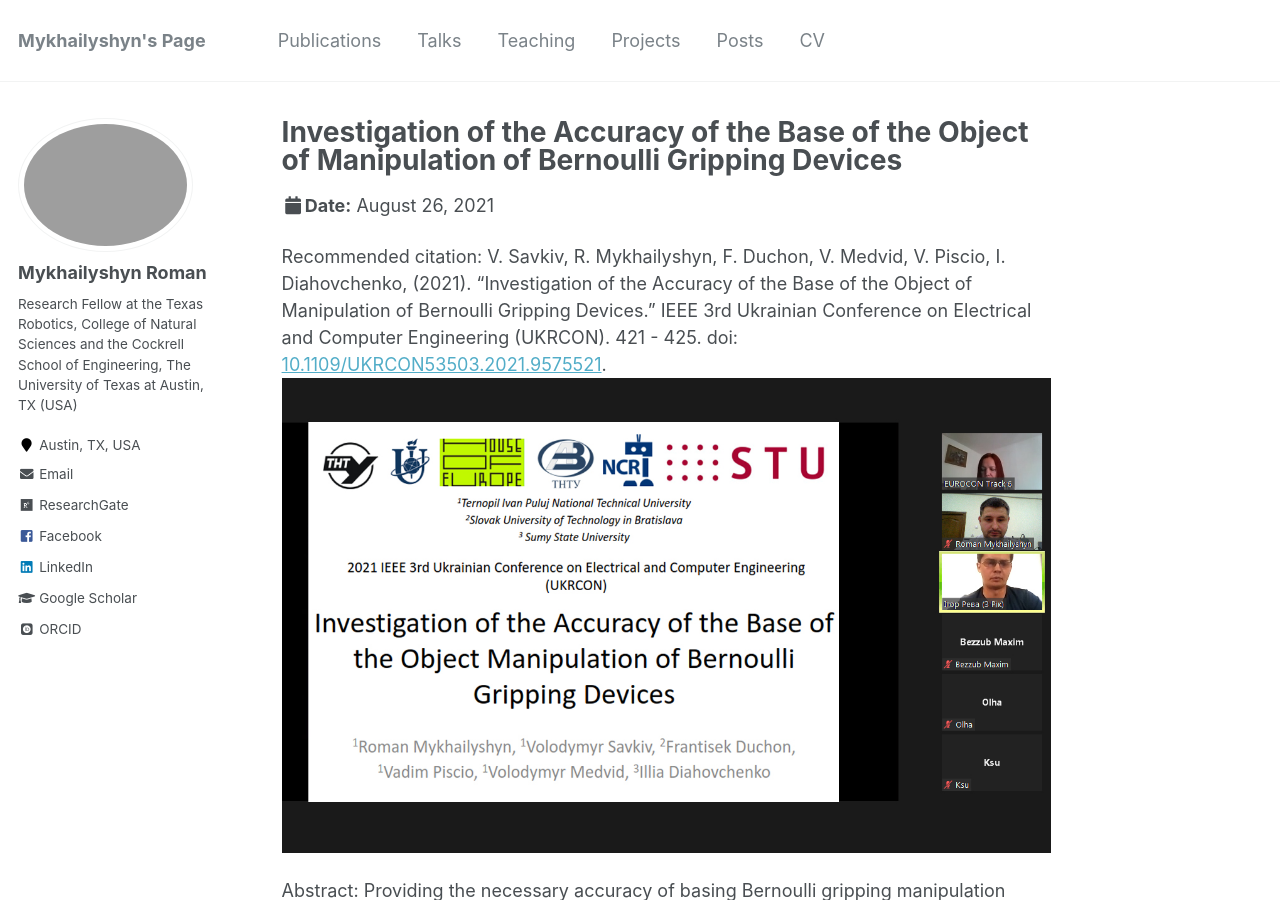
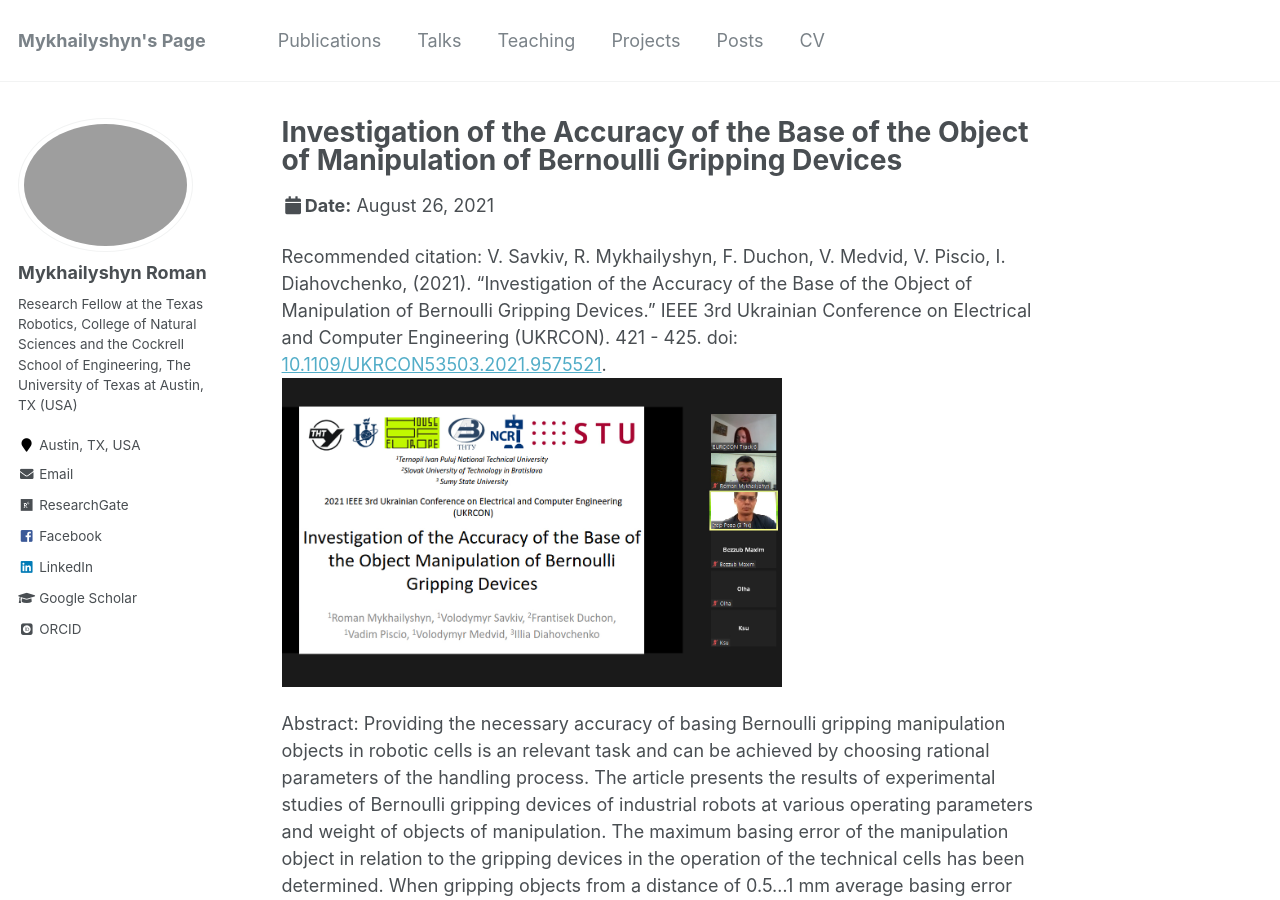
Before and after one commit to RomanMykhailyshyn/RomanMykhailyshyn.github.io, a Jekyll site: the page built from _talks/2021-Investigation of the Accuracy of the Base of the Object of Manipulation of Bernoulli Gripping Devices.md, in a window 1280 px wide and 900 px high. Built offline with Jekyll 4.4.1, drawn with Linux system fonts in a browser that asks for light colours; some web fonts are replaced.

Commit message:
Update 2021-Investigation of the Accuracy of the Base of the Object of Manipulation of Bernoulli Gripping Devices.md

```diff
--- a/_talks/2021-Investigation of the Accuracy of the Base of the Object of Manipulation of Bernoulli Gripping Devices.md
+++ b/_talks/2021-Investigation of the Accuracy of the Base of the Object of Manipulation of Bernoulli Gripping Devices.md
@@ -8,6 +8,6 @@ date: 2021-08-26
 location: "Lviv, Ukraine"
 ---
 Recommended citation: V. Savkiv, R. Mykhailyshyn, F. Duchon, V. Medvid, V. Piscio, I. Diahovchenko, (2021). "Investigation of the Accuracy of the Base of the Object of Manipulation of Bernoulli Gripping Devices." IEEE 3rd Ukrainian Conference on Electrical and Computer Engineering (UKRCON). 421 - 425. doi: [10.1109/UKRCON53503.2021.9575521](https://doi.org/10.1109/UKRCON53503.2021.9575521).
-<br/><img src='/images/UKRCON.jpg'>
+<br/><img src='/images/UKRCON.jpg' width='500'>
 
 Abstract: Providing the necessary accuracy of basing Bernoulli gripping manipulation objects in robotic cells is an relevant task and can be achieved by choosing rational parameters of the handling process. The article presents the results of experimental studies of Bernoulli gripping devices of industrial robots at various operating parameters and weight of objects of manipulation. The maximum basing error of the manipulation object in relation to the gripping devices in the operation of the technical cells has been determined. When gripping objects from a distance of 0.5…1 mm average basing error value will be 0.08…0.15 mm, with a mean quadratic deviation of 0.025…0.035 mm. At displacements of center of mass of captured objects relative to Bernoulli gripping device axis up to 20 mm maximum error of objects basing increases by 2.2 times.
```
